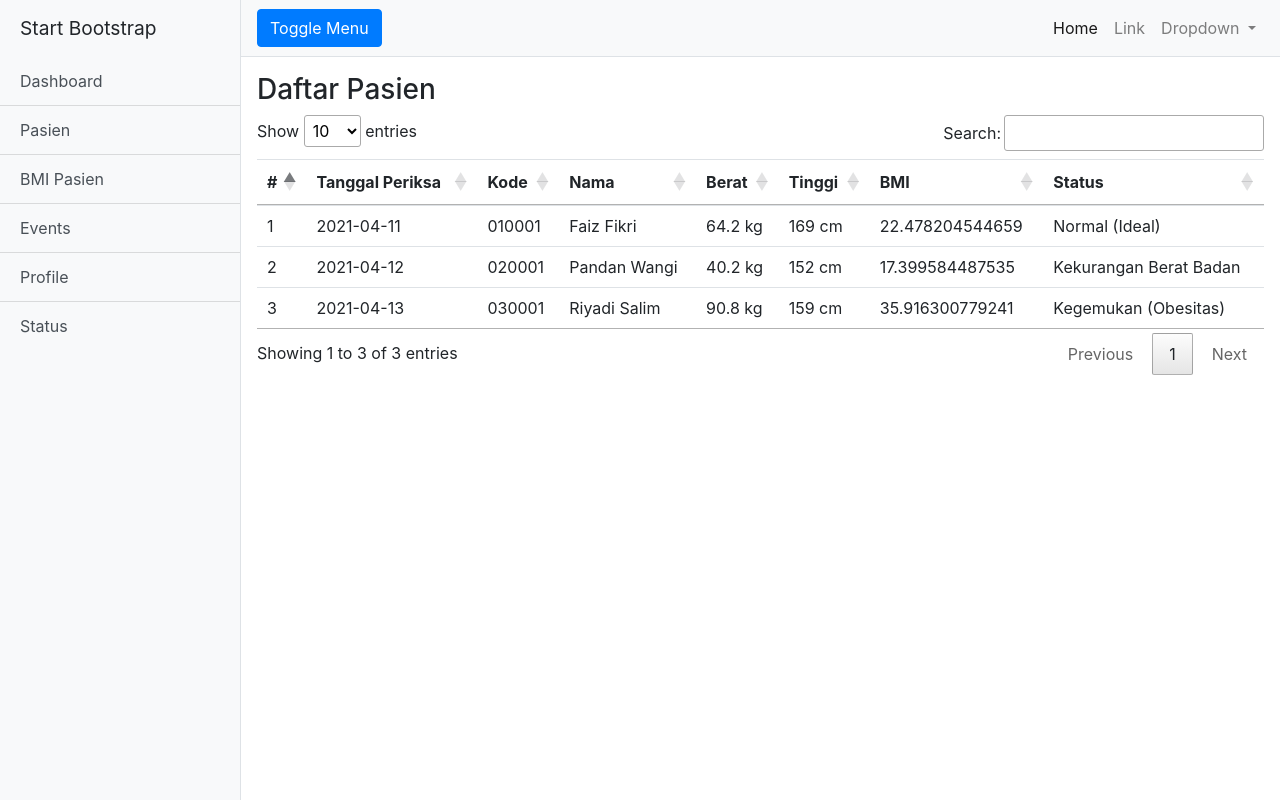
After one commit to akbarsatrio/praktikum-ci-mvc, a CodeIgniter app: page /database/bmi in a window 1280 px wide. The commit adds this page. Run offline with CodeIgniter, Linux system fonts and the light colour scheme; some libraries are stand-ins or nearby versions.

Commit message:
update: current:

```diff
--- a/application/config/routes.php
+++ b/application/config/routes.php
@@ -49,6 +49,6 @@ defined('BASEPATH') OR exit('No direct script access allowed');
 | Examples:	my-controller/index	-> my_controller/index
 |		my-controller/my-method	-> my_controller/my_method
 */
-$route['default_controller'] = 'welcome';
+$route['default_controller'] = 'dashboard';
 $route['404_override'] = '';
 $route['translate_uri_dashes'] = FALSE;
--- /dev/null
+++ b/application/controllers/Bmi.php
@@ -0,0 +1,79 @@
+<?php
+defined('BASEPATH') OR exit('No direct script access allowed');
+
+class Bmi extends CI_Controller {
+
+	public function index()
+	{
+		$this->load->model('pasien_model','pasien1');
+        $this->pasien1->id=1;
+        $this->pasien1->kode='010001';
+        $this->pasien1->nama='Faiz Fikri';
+        $this->pasien1->tmp_lahir='Banyumas';
+        $this->pasien1->tgl_lahir='04 Jan 2000';
+        $this->pasien1->gender='L';
+
+        $this->load->model('pasien_model','pasien2');
+        $this->pasien2->id=2;
+        $this->pasien2->kode='020001';
+        $this->pasien2->nama='Pandan Wangi';
+        $this->pasien2->tmp_lahir='Banyumas';
+        $this->pasien2->tgl_lahir='22 Feb 2002';
+        $this->pasien2->gender='P';
+
+        $this->load->model('pasien_model','pasien3');
+        $this->pasien3->id=3;
+        $this->pasien3->kode='030001';
+        $this->pasien3->nama='Riyadi Salim';
+        $this->pasien3->tmp_lahir='Banyumas';
+        $this->pasien3->tgl_lahir='20 Des 1998';
+        $this->pasien3->gender='L';
+
+        $this->load->model('bmi_model','bmi1');
+        $this->bmi1->tinggi=169;
+        $this->bmi1->berat=64.2;
+
+        $this->load->model('bmi_model','bmi2');
+        $this->bmi2->tinggi=152;
+        $this->bmi2->berat=40.2;
+
+        $this->load->model('bmi_model','bmi3');
+        $this->bmi3->tinggi=159;
+        $this->bmi3->berat=90.8;
+
+        $this->load->model('bmipasien_model','bmipasien1');
+        $this->bmipasien1->id=1;
+        $this->bmipasien1->tanggal='2021-04-11';
+        $this->bmipasien1->pasien=$this->pasien1;
+        $this->bmipasien1->bmi=$this->bmi1;
+
+        $this->load->model('bmipasien_model','bmipasien2');
+        $this->bmipasien2->id=2;
+        $this->bmipasien2->tanggal='2021-04-12';
+        $this->bmipasien2->pasien=$this->pasien2;
+        $this->bmipasien2->bmi=$this->bmi2;
+
+        $this->load->model('bmipasien_model','bmipasien3');
+        $this->bmipasien3->id=3;
+        $this->bmipasien3->tanggal='2021-04-13';
+        $this->bmipasien3->pasien=$this->pasien3;
+        $this->bmipasien3->bmi=$this->bmi3;
+
+        $list_pasien = [$this->pasien1, $this->pasien2, $this->pasien3];
+        $data_pasien['list_pasien']=$list_pasien;
+
+        $list_bmi = [$this->bmi1, $this->bmi2, $this->bmi3];
+        $data_bmi['list_bmi']=$list_bmi;
+
+        $data_bmipasien = [
+                           $this->bmipasien1,
+                           $this->bmipasien2,
+                           $this->bmipasien3,
+                        ];
+        $data['data_bmipasien']=$data_bmipasien;
+
+        $this->load->view('templates/header');
+        $this->load->view('bmi/index', $data);
+        $this->load->view('templates/footer');
+	}
+}
--- a/application/controllers/Dashboard.php
+++ b/application/controllers/Dashboard.php
@@ -20,8 +20,8 @@ class Dashboard extends CI_Controller {
 	 */
 	public function index()
 	{
-		$this->load->view('backend/templates/header');
-		$this->load->view('backend/index');
-		$this->load->view('backend/templates/footer');
+		$this->load->view('templates/header');
+		$this->load->view('index');
+		$this->load->view('templates/footer');
 	}
 }
--- /dev/null
+++ b/application/models/Bmi_model.php
@@ -0,0 +1,25 @@
+<?php
+
+class Bmi_model extends CI_Model{
+
+	public $berat; /** dalam kg*/
+	public $tinggi; /** dalam cm */
+
+	public function nilaiBMI(){
+		$tinggi_meter = $this->tinggi / 100;
+		$bmi = $this->berat / pow($tinggi_meter,2);
+		return $bmi;
+	}
+
+	public function statusBMI(){
+		if ($this->nilaiBMI() < 18.5){
+			return "Kekurangan Berat Badan";
+		}else if($this->nilaiBMI() < 25.0){
+			return "Normal (Ideal)";
+		}else if($this->nilaiBMI() < 30.0){
+			return "Kelebihan Berat Badan";
+		}else{
+			return "Kegemukan (Obesitas)";
+		}
+	}
+}
--- /dev/null
+++ b/application/models/Bmipasien_model.php
@@ -0,0 +1,8 @@
+<?php
+
+class Bmipasien_model extends CI_Model{
+	public $id;
+	public $tanggal;
+	public $pasien;
+	public $bmi;
+}
--- /dev/null
+++ b/application/models/Pasien_model.php
@@ -0,0 +1,11 @@
+<?php
+
+class Pasien_model extends CI_Model{
+	public $id;
+	public $nama;
+	public $kode;
+	public $gender;
+	public $tmp_lahir;
+	public $tgl_lahir;
+	public $email;
+}
--- /dev/null
+++ b/application/views/bmi/index.php
@@ -0,0 +1,31 @@
+<div class="p-3">
+    <h3>Daftar Pasien</h3>
+    <table class="table tableKu">
+        <thead>
+            <tr>
+                <th>#</th>
+                <th>Tanggal Periksa</th>
+                <th>Kode</th>
+                <th>Nama</th>
+                <th>Berat</th>
+                <th>Tinggi</th>
+                <th>BMI</th>
+                <th>Status</th>
+            </tr>
+        </thead>
+        <tbody>
+            <?php $nomor=1; foreach($data_bmipasien as $data):?>
+            <tr>
+                <td><?=$nomor?></td>
+                <td><?=$data->tanggal?></td>
+                <td><?=$data->pasien->kode?></td>
+                <td><?=$data->pasien->nama?></td>
+                <td><?=$data->bmi->berat?>&nbsp;kg</td>
+                <td><?=$data->bmi->tinggi?>&nbsp;cm</td>
+                <td><?=$data->bmi->nilaiBMI()?></td>
+                <td><?=$data->bmi->statusBMI()?></td>
+            </tr>
+            <?php $nomor++; endforeach;?>
+        </tbody>
+    </table>
+</div>
--- a/application/views/backend/templates/footer.php
+++ b/application/views/templates/footer.php
@@ -7,12 +7,16 @@
   <!-- Bootstrap core JavaScript -->
   <script src="<?= base_url('vendor/jquery/jquery.min.js') ?>"></script>
   <script src="<?= base_url('vendor/bootstrap/js/bootstrap.bundle.min.js') ?>"></script>
+  <script type="text/javascript" src="https://cdn.datatables.net/v/bs4/dt-1.10.24/datatables.min.js"></script>
 
   <!-- Menu Toggle Script -->
   <script>
-    $("#menu-toggle").click(function(e) {
-      e.preventDefault();
-      $("#wrapper").toggleClass("toggled");
+    $(document).ready( function () {
+      $('.tableKu').DataTable();
+      $("#menu-toggle").click(function(e) {
+          e.preventDefault();
+        $("#wrapper").toggleClass("toggled");
+      });
     });
   </script>
 
--- a/application/views/backend/templates/header.php
+++ b/application/views/templates/header.php
@@ -16,6 +16,8 @@
   <!-- Custom styles for this template -->
   <link href="<?= base_url('assets/backend/css/simple-sidebar.css') ?>" rel="stylesheet">
 
+  <!-- Datatables -->
+  <link rel="stylesheet" type="text/css" href="https://cdn.datatables.net/v/bs4/dt-1.10.24/datatables.min.css"/>
 </head>
 
 <body>
@@ -26,9 +28,9 @@
     <div class="bg-light border-right" id="sidebar-wrapper">
       <div class="sidebar-heading">Start Bootstrap </div>
       <div class="list-group list-group-flush">
-        <a href="#" class="list-group-item list-group-item-action bg-light">Dashboard</a>
-        <a href="#" class="list-group-item list-group-item-action bg-light">Shortcuts</a>
-        <a href="#" class="list-group-item list-group-item-action bg-light">Overview</a>
+        <a href="<?= base_url() ?>" class="list-group-item list-group-item-action bg-light">Dashboard</a>
+        <a href="<?= base_url('pasien') ?>" class="list-group-item list-group-item-action bg-light">Pasien</a>
+        <a href="<?= base_url('bmi') ?>" class="list-group-item list-group-item-action bg-light">BMI Pasien</a>
         <a href="#" class="list-group-item list-group-item-action bg-light">Events</a>
         <a href="#" class="list-group-item list-group-item-action bg-light">Profile</a>
         <a href="#" class="list-group-item list-group-item-action bg-light">Status</a>
```
Also changed, not shown: application/controllers/Pasien.php (added, +25 -0 lines), application/views/pasien/index.php (added, +23 -0 lines), application/views/welcome_message.php (deleted, +0 -89 lines), application/views/index.php (renamed from application/views/backend/index.php).
